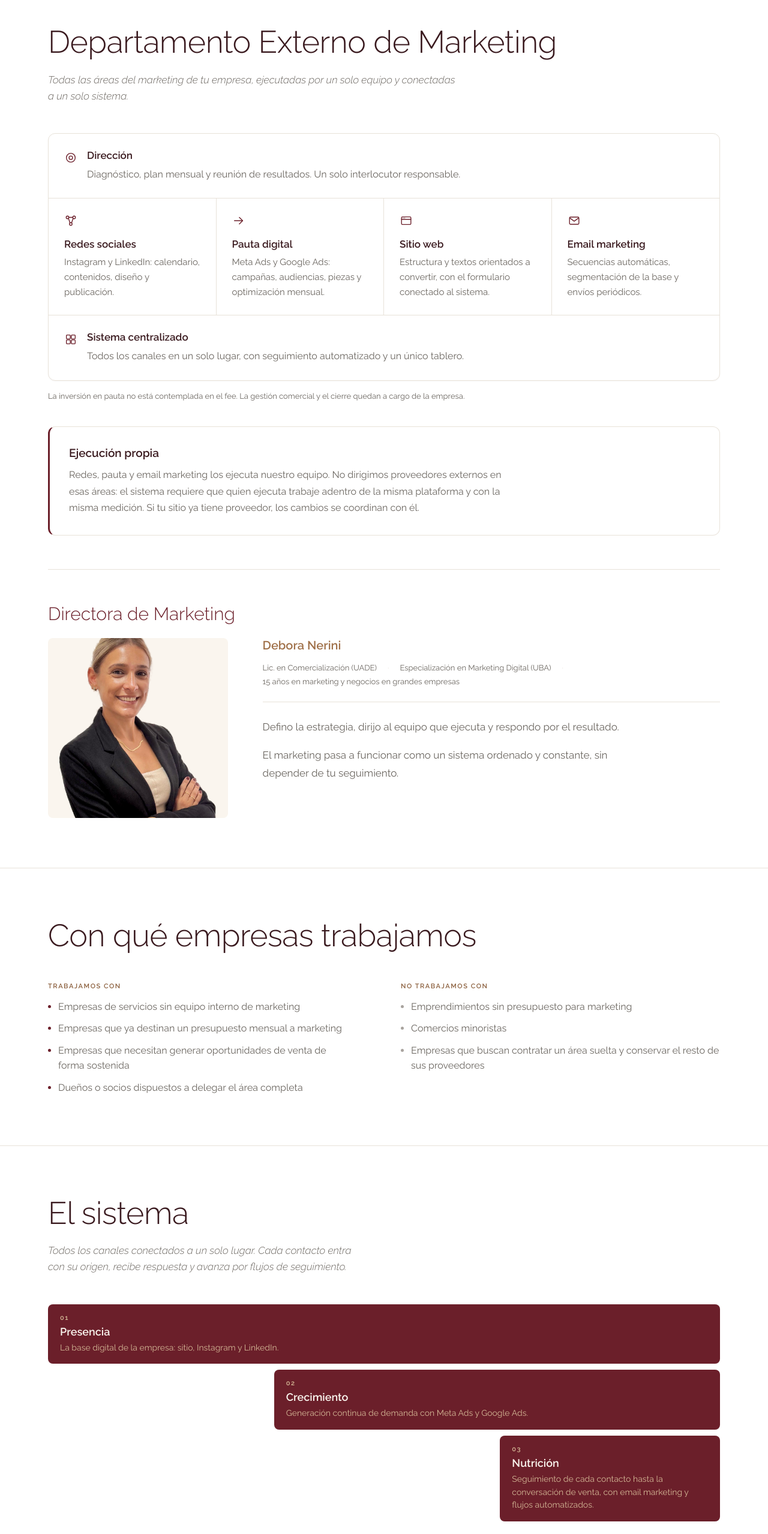
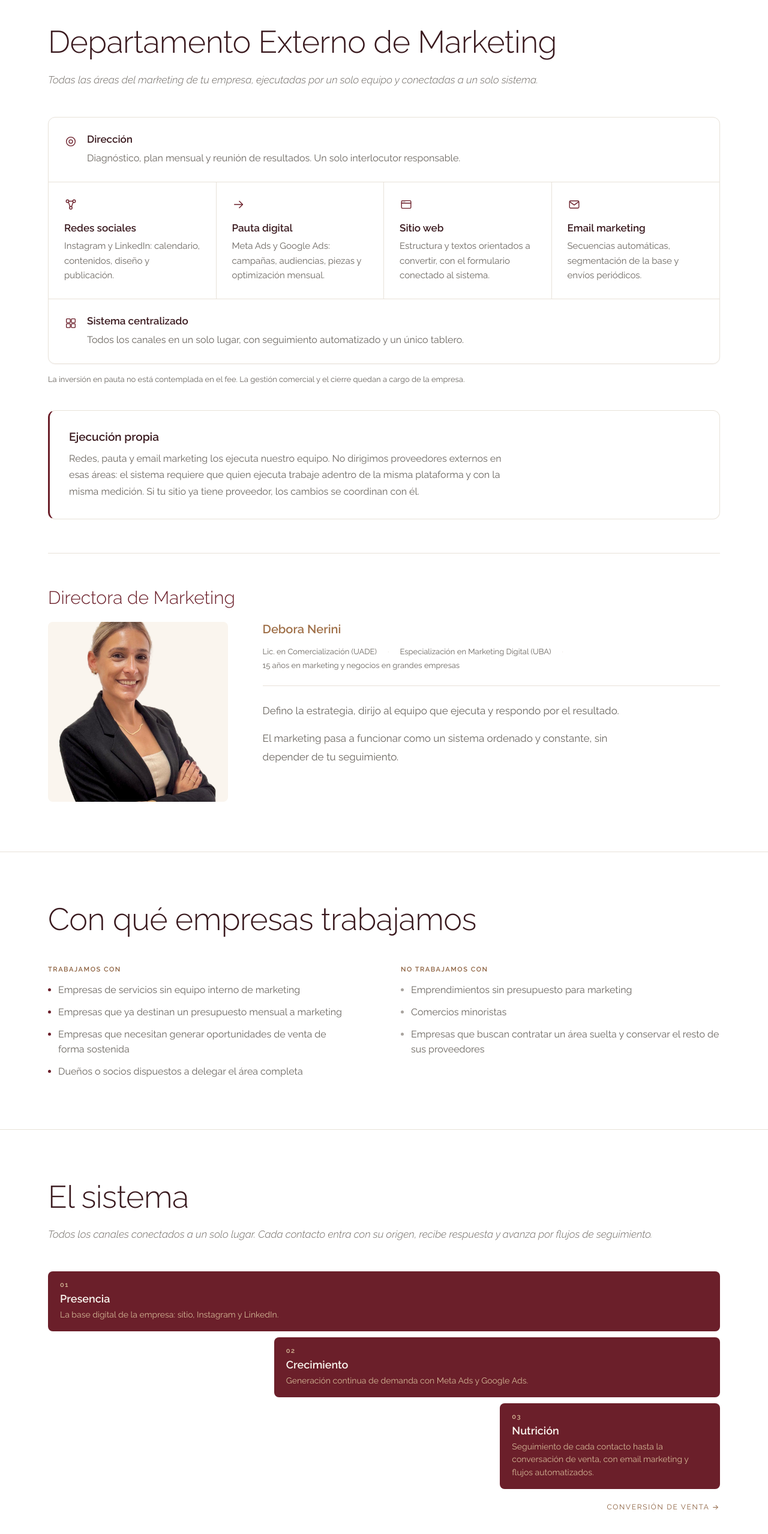
Before and after one commit to nerini-mkt/nerini-web, a React (Vite) app: page / in a window 1280 px wide. Shown: the part 1340-3898 px from the top of the page at 60% size. Built offline with nearby package versions, Linux system fonts and the light colour scheme.

Commit message:
Add files via upload

```diff
--- a/App.jsx
+++ b/App.jsx
@@ -478,8 +478,8 @@ const PREGUNTAS = [
     a: "No trabajamos con promesas de resultado en un plazo. Cada área se pone en marcha según el estado en el que está hoy tu marketing, y la pauta se activa cuando el sitio y las redes ya están funcionando. Lo que sí está desde el primer mes es la medición: vas a ver qué entra, por qué canal y a qué costo.",
   },
   {
-    q: "¿Por qué esto y no contratar a alguien interno?",
-    a: "Un perfil interno cubre una parte del área, no el área completa. Redes, pauta, sitio, email marketing y medición son especialidades distintas, y en la práctica esa persona necesita proveedores adicionales para sostenerlas. El departamento incluye la dirección, la ejecución de las cuatro áreas y el sistema que las conecta, con un solo interlocutor responsable por el resultado.",
+    q: "¿Cuál es el beneficio de contratar el departamento completo frente a otras opciones?",
+    a: "Las alternativas habituales son tres: un perfil interno, un proveedor por área o una consultora. Un perfil interno cubre una parte del área y necesita proveedores adicionales para sostener el resto. Los proveedores por área ejecutan cada uno con su criterio, con un reporte distinto por cada uno y el seguimiento a cargo del dueño. Una consultora define el plan y no lo ejecuta. El departamento incluye la dirección, la ejecución de las cuatro áreas y el sistema que las conecta, con un solo interlocutor responsable por el resultado y todos los canales medidos en un único tablero.",
   },
   {
     q: "¿Cuál es el costo del servicio?",
@@ -660,7 +660,7 @@ export default function NeriniWeb() {
         <div style={{ maxWidth: MAX, margin: "0 auto" }}>
           <Reveal style={{ marginBottom: SECTION_GAP }}>
             <h2 style={{ ...h2, margin: "0 0 20px" }}>Departamento Externo de Marketing</h2>
-            <p style={{ fontSize: 17, fontStyle: "italic", fontWeight: 300, color: C.grisTexto, lineHeight: 1.6, margin: 0, maxWidth: "40em" }}>
+            <p style={{ fontSize: 17, fontStyle: "italic", fontWeight: 300, color: C.grisTexto, lineHeight: 1.6, margin: 0 }}>
               Todas las áreas del marketing de tu empresa, ejecutadas por un solo equipo y conectadas a un solo sistema.
             </p>
           </Reveal>
@@ -800,7 +800,7 @@ export default function NeriniWeb() {
         <div style={{ maxWidth: MAX, margin: "0 auto" }}>
           <Reveal style={{ marginBottom: SECTION_GAP }}>
             <h2 style={{ ...h2, margin: "0 0 20px" }}>El sistema</h2>
-            <p style={{ fontSize: 17, fontStyle: "italic", fontWeight: 300, color: C.grisTexto, lineHeight: 1.6, margin: 0, maxWidth: "58em", textWrap: "balance" }}>
+            <p style={{ fontSize: 17, fontStyle: "italic", fontWeight: 300, color: C.grisTexto, lineHeight: 1.6, margin: 0 }}>
               Todos los canales conectados a un solo lugar. Cada contacto entra con su origen, recibe respuesta y avanza por flujos de seguimiento.
             </p>
           </Reveal>
```
